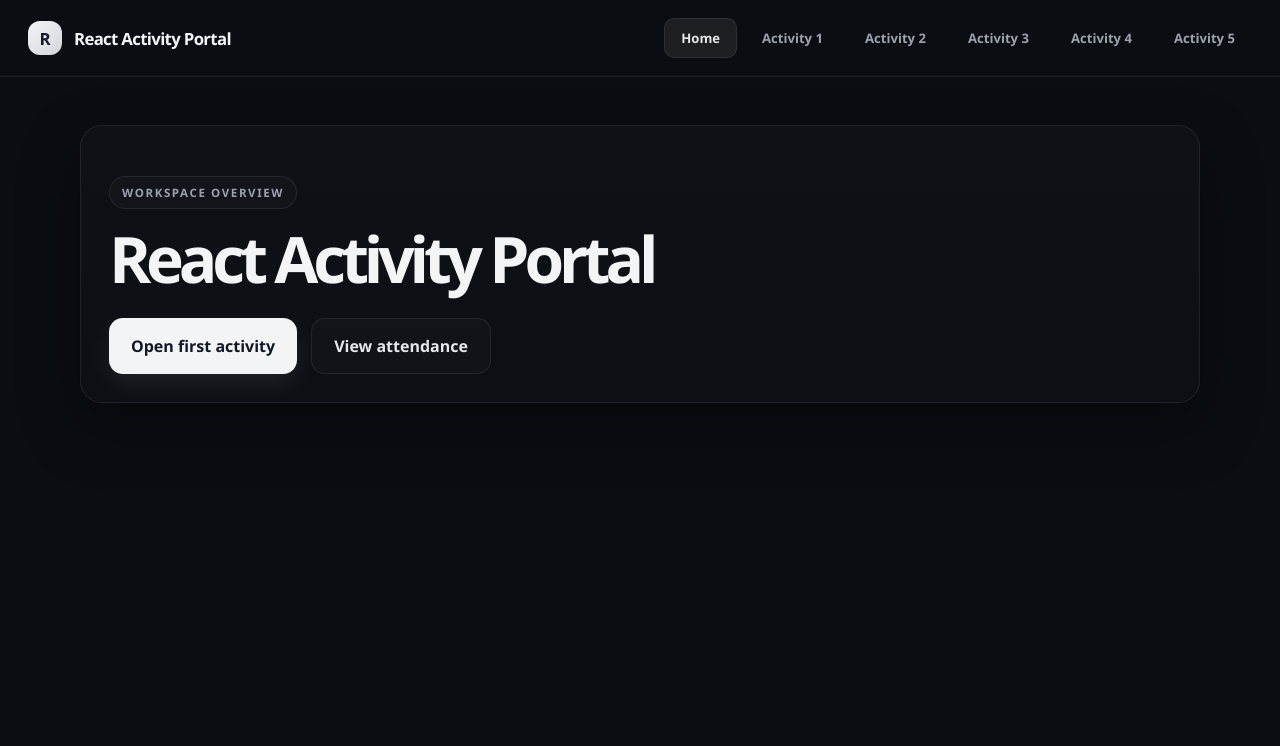
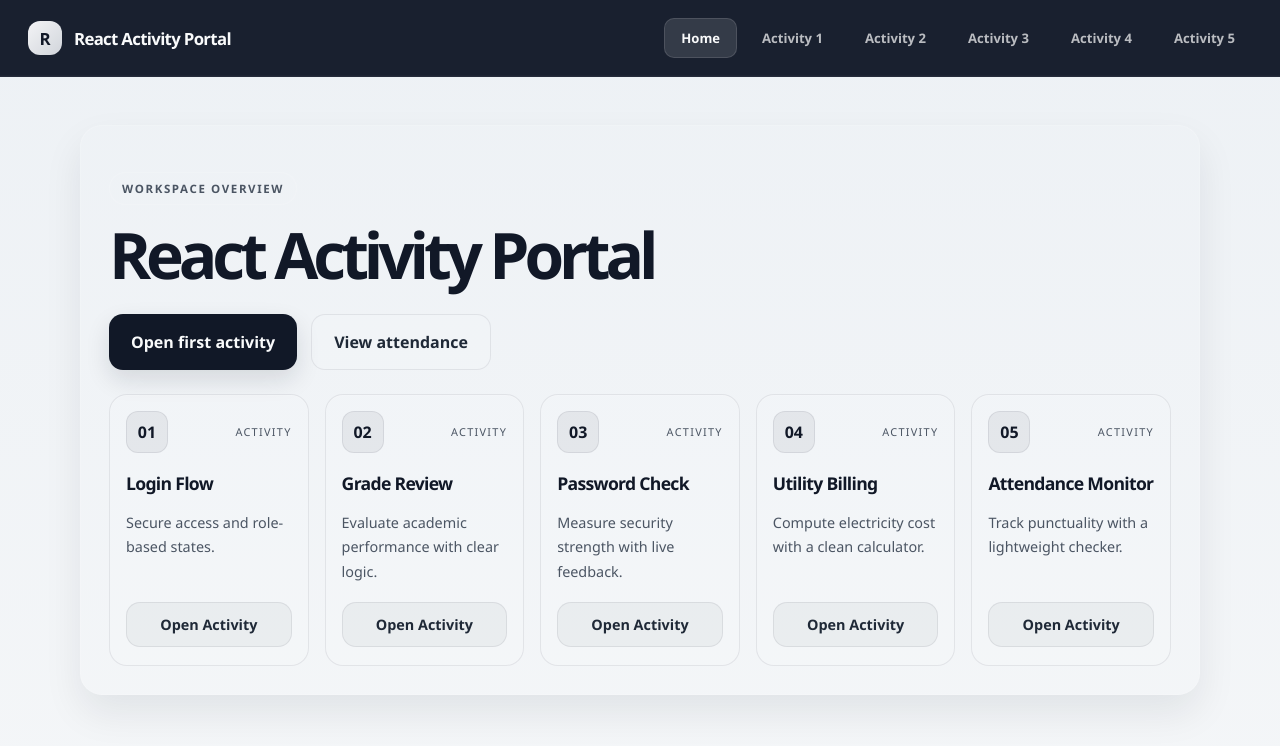
Before and after one commit to davidjamesdeocampo-coder/react-activity-portal, a React (Vite) app: page / in a window 1280 px wide. Shown: the top 746 px of the page. Built offline with nearby package versions, Linux system fonts and the light colour scheme.

Commit message:
Update design

```diff
--- a/src/App.css
+++ b/src/App.css
@@ -1,17 +1,16 @@
 :root {
-  --bg: #0a0d12;
-  --bg-soft: #111827;
-  --panel: rgba(255, 255, 255, 0.03);
-  --panel-soft: rgba(255, 255, 255, 0.02);
-  --panel-strong: rgba(255, 255, 255, 0.05);
-  --line: rgba(255, 255, 255, 0.08);
-  --line-strong: rgba(255, 255, 255, 0.14);
-  --text: #f3f4f6;
-  --text-soft: #e5e7eb;
-  --text-muted: #9ca3af;
-  --button: #f3f4f6;
-  --button-text: #111827;
-  --shadow: 0 24px 60px rgba(0, 0, 0, 0.35);
+  --bg: #eef1f4;
+  --bg-soft: #f5f7fa;
+  --panel: rgba(255, 255, 255, 0.7);
+  --panel-strong: rgba(255, 255, 255, 0.92);
+  --line: rgba(15, 23, 42, 0.1);
+  --line-strong: rgba(15, 23, 42, 0.14);
+  --text: #111827;
+  --text-soft: #1f2937;
+  --text-muted: #4b5563;
+  --button: #111827;
+  --button-text: #f9fafb;
+  --shadow: 0 18px 38px rgba(15, 23, 42, 0.08);
 }
 
 * {
@@ -26,7 +25,7 @@ html {
 body {
   margin: 0;
   min-height: 100vh;
-  background: radial-gradient(circle at center, rgba(255,255,255,0.03), transparent 35%), var(--bg);
+  background: linear-gradient(180deg, #edf1f5 0%, #f4f6f8 100%);
   font-family: "Segoe UI", system-ui, -apple-system, BlinkMacSystemFont, sans-serif;
   color: var(--text);
 }
@@ -44,7 +43,7 @@ button {
   min-height: 100vh;
   display: flex;
   flex-direction: column;
-  background: var(--bg);
+  background: transparent;
 }
 
 .navbar,
@@ -58,8 +57,8 @@ button {
   align-items: center;
   justify-content: space-between;
   padding: 18px 28px;
-  background: rgba(11, 13, 17, 0.96);
-  border-bottom: 1px solid var(--line);
+  background: rgba(17, 24, 39, 0.96);
+  border-bottom: 1px solid rgba(255, 255, 255, 0.05);
   box-shadow: inset 0 -1px 0 rgba(255,255,255,0.02);
 }
 
@@ -83,7 +82,7 @@ button {
 }
 
 .navbar-title {
-  color: var(--text);
+  color: #f9fafb;
   font-size: 1.05rem;
   font-weight: 700;
   letter-spacing: -0.04em;
@@ -99,7 +98,7 @@ button {
 .nav-link {
   background: transparent;
   border: 1px solid transparent;
-  color: var(--text-muted);
+  color: rgba(255,255,255,0.7);
   padding: 10px 16px;
   border-radius: 10px;
   font-size: 0.82rem;
@@ -109,15 +108,15 @@ button {
 }
 
 .nav-link:hover {
-  color: var(--text-soft);
-  background: rgba(255,255,255,0.02);
-  border-color: var(--line);
+  color: #f9fafb;
+  background: rgba(255,255,255,0.04);
+  border-color: rgba(255,255,255,0.08);
 }
 
 .nav-link.active {
-  background: rgba(255, 255, 255, 0.08);
-  color: var(--text-soft);
-  border-color: rgba(255, 255, 255, 0.08);
+  background: rgba(255, 255, 255, 0.12);
+  color: #f9fafb;
+  border-color: rgba(255, 255, 255, 0.12);
 }
 
 .content {
@@ -139,34 +138,26 @@ button {
 .workspace-panel {
   width: min(1120px, 100%);
   border-radius: 22px;
-  background: linear-gradient(180deg, rgba(255,255,255,0.02), rgba(255,255,255,0.01));
-  border: 1px solid var(--line);
+  background: rgba(255,255,255,0.08);
+  border: 1px solid rgba(255,255,255,0.12);
   padding: 28px 28px 18px;
   box-shadow: var(--shadow);
 }
 
 .minimal-panel-only {
-  padding: 42px 28px 28px;
+  padding: 38px 28px 28px;
+  background: rgba(255,255,255,0.04);
 }
 
 .hero-layout {
   display: grid;
-  grid-template-columns: 1.7fr 0.9fr;
+  grid-template-columns: 1fr;
   gap: 26px;
   align-items: center;
-  padding: 14px 8px 18px;
-}
-
-.single-hero {
-  grid-template-columns: 1fr;
   padding: 8px 0 0;
 }
 
 .hero-copy {
-  padding-right: 16px;
-}
-
-.simplified-copy {
   padding-right: 0;
 }
 
@@ -175,8 +166,8 @@ button {
   align-items: center;
   border-radius: 999px;
   padding: 8px 12px;
-  background: rgba(255,255,255,0.02);
-  border: 1px solid var(--line);
+  background: rgba(255,255,255,0.05);
+  border: 1px solid rgba(255,255,255,0.1);
   color: var(--text-muted);
   font-size: 0.72rem;
   font-weight: 700;
@@ -193,14 +184,6 @@ button {
   font-weight: 800;
 }
 
-.hero-copy p {
-  max-width: 700px;
-  margin: 0;
-  color: var(--text-muted);
-  font-size: 1.05rem;
-  line-height: 1.75;
-}
-
 .cta-row {
   display: flex;
   gap: 14px;
@@ -209,7 +192,8 @@ button {
 }
 
 .primary-action,
-.secondary-action {
+.secondary-action,
+.module-button {
   border-radius: 14px;
   font-weight: 700;
   cursor: pointer;
@@ -220,25 +204,101 @@ button {
   background: var(--button);
   color: var(--button-text);
   padding: 16px 22px;
-  box-shadow: 0 10px 24px rgba(255,255,255,0.08);
+  box-shadow: 0 10px 24px rgba(15, 23, 42, 0.12);
 }
 
 .secondary-action {
-  background: rgba(255,255,255,0.02);
+  background: rgba(255,255,255,0.1);
   color: var(--text-soft);
-  border: 1px solid var(--line);
+  border: 1px solid rgba(15, 23, 42, 0.08);
   padding: 16px 22px;
 }
 
 .primary-action:hover,
-.secondary-action:hover {
+.secondary-action:hover,
+.module-button:hover {
   transform: translateY(-1px);
   opacity: 0.96;
 }
 
+.module-grid {
+  display: grid;
+  grid-template-columns: repeat(5, minmax(0, 1fr));
+  gap: 16px;
+  margin-top: 24px;
+}
+
+.module-card {
+  display: flex;
+  flex-direction: column;
+  min-height: 220px;
+  padding: 16px 16px 18px;
+  border-radius: 18px;
+  background: rgba(255,255,255,0.12);
+  border: 1px solid rgba(15, 23, 42, 0.08);
+  box-shadow: inset 0 1px 0 rgba(255,255,255,0.12);
+  transition: transform 0.2s ease, border-color 0.2s ease;
+}
+
+.module-card:hover {
+  transform: translateY(-2px);
+  border-color: rgba(15, 23, 42, 0.12);
+}
+
+.module-header {
+  display: flex;
+  align-items: center;
+  justify-content: space-between;
+  gap: 10px;
+  margin-bottom: 18px;
+}
+
+.module-number {
+  display: inline-flex;
+  align-items: center;
+  justify-content: center;
+  width: 42px;
+  height: 42px;
+  border-radius: 12px;
+  background: rgba(17, 24, 39, 0.06);
+  border: 1px solid rgba(15, 23, 42, 0.08);
+  color: var(--text);
+  font-weight: 800;
+}
+
+.module-tag {
+  color: var(--text-muted);
+  font-size: 0.68rem;
+  letter-spacing: 0.12em;
+  text-transform: uppercase;
+}
+
+.module-card h3 {
+  margin: 0;
+  font-size: 1.1rem;
+  color: var(--text);
+  letter-spacing: -0.04em;
+}
+
+.module-card p {
+  margin: 16px 0 18px;
+  color: var(--text-muted);
+  line-height: 1.7;
+  font-size: 0.9rem;
+  flex: 1;
+}
+
+.module-button {
+  background: rgba(17, 24, 39, 0.04);
+  color: var(--text-soft);
+  border: 1px solid rgba(15, 23, 42, 0.08);
+  padding: 12px 14px;
+  font-size: 0.9rem;
+}
+
 @media (max-width: 1000px) {
-  .hero-layout {
-    grid-template-columns: 1fr;
+  .module-grid {
+    grid-template-columns: repeat(2, minmax(0, 1fr));
   }
 }
 
@@ -258,6 +318,10 @@ button {
 
   .workspace-panel {
     padding: 18px 16px 12px;
+  }
+
+  .module-grid {
+    grid-template-columns: 1fr;
   }
 
   .cta-row {
--- a/src/pages/Home.jsx
+++ b/src/pages/Home.jsx
@@ -1,4 +1,12 @@
 export default function Home({ setActivePage }) {
+  const activities = [
+    { id: "login", number: "01", title: "Login Flow", description: "Secure access and role-based states.", tag: "Activity" },
+    { id: "grade", number: "02", title: "Grade Review", description: "Evaluate academic performance with clear logic.", tag: "Activity" },
+    { id: "password", number: "03", title: "Password Check", description: "Measure security strength with live feedback.", tag: "Activity" },
+    { id: "bill", number: "04", title: "Utility Billing", description: "Compute electricity cost with a clean calculator.", tag: "Activity" },
+    { id: "attendance", number: "05", title: "Attendance Monitor", description: "Track punctuality with a lightweight checker.", tag: "Activity" },
+  ];
+
   return (
     <div className="home-shell">
       <section className="workspace-panel minimal-panel-only">
@@ -17,6 +25,22 @@ export default function Home({ setActivePage }) {
             </div>
           </div>
         </div>
+
+        <div className="module-grid">
+          {activities.map((activity) => (
+            <article key={activity.id} className="module-card">
+              <div className="module-header">
+                <span className="module-number">{activity.number}</span>
+                <span className="module-tag">{activity.tag}</span>
+              </div>
+              <h3>{activity.title}</h3>
+              <p>{activity.description}</p>
+              <button className="module-button" onClick={() => setActivePage(activity.id)}>
+                Open Activity
+              </button>
+            </article>
+          ))}
+        </div>
       </section>
     </div>
   );
```
